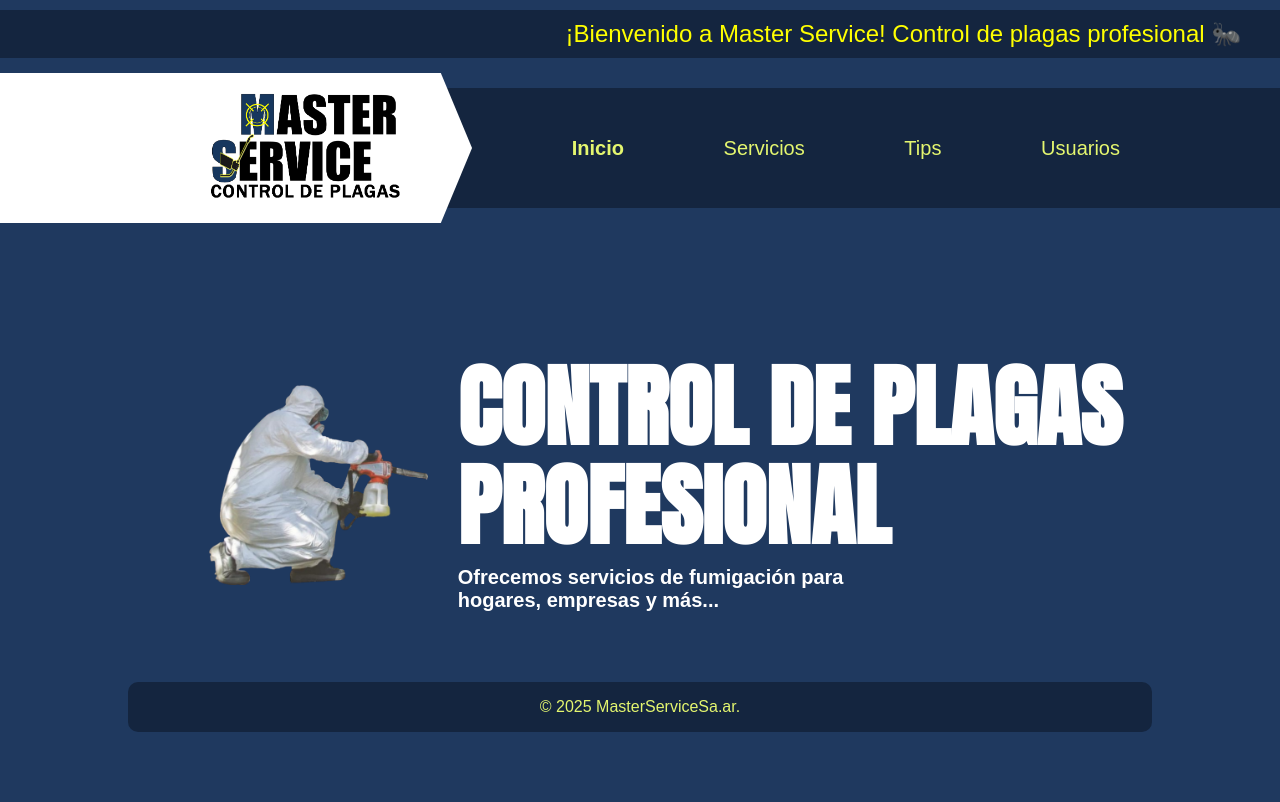
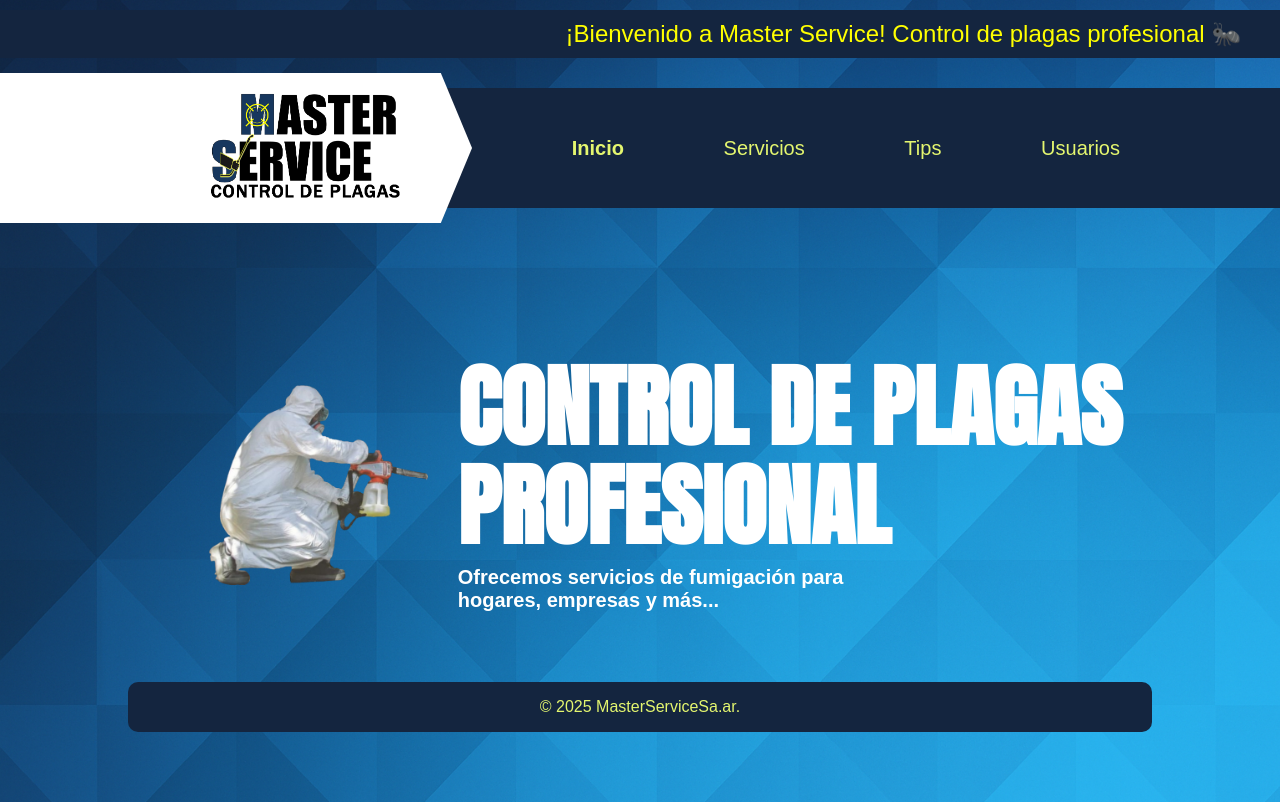
Before and after one commit to JoseMaldonado03/master-service-sa.ar, a Next.js app: page / in a window 1280 px wide. Built offline with nearby package versions, Linux system fonts and the light colour scheme.

Commit message:
Img bacgroun and presentation mediaquery

```diff
--- a/app/globals.css
+++ b/app/globals.css
@@ -24,10 +24,16 @@ body {
 
 body {
   color: var(--color-amarillo);
-  background: var(--color-m);
   font-family: Arial, Helvetica, sans-serif;
   -webkit-font-smoothing: antialiased;
   -moz-osx-font-smoothing: grayscale;
+  background-image: url('/assets/fondo.png');
+  background-size: cover;
+  background-position: center;
+  background-repeat: no-repeat;
+  margin: 0;
+  padding: 0;
+  min-height: 100vh;
 }
 
 * {
--- a/components/presentation/styles.module.css
+++ b/components/presentation/styles.module.css
@@ -1,31 +1,57 @@
 .container {
+  margin-top: 90px;
+  align-items: center;
+
+  @media (min-width: 800px){
   margin-top: 150px;
   display: flex;
   align-items: center;
   justify-content: center;
+  }
 
 }
 
 .fumigador{
+    height: 100px;
+    width: auto;
+    margin-left: 20px;
+
+   @media (min-width: 800px){
    height: 200px;
    width: auto;
    margin-left: 50px;
+   }
 }
 .text{
   display: flex;
   flex-direction: column;
   margin-left: 30px;
+
+
 }
 
 .title{
+  font-size: 50px;
+  color: white;
+  font-family: var(--font-title);
+  line-height: 1.1;
+
+  @media (min-width: 800px){
   color: white;
   font-family: var(--font-title);
   font-size: 90px;
   line-height: 1.1;
+  }
 
 }
 .subtitle{
   color: white;
+  font-size: 10px;
+  margin-top: 10px;
+
+  @media (min-width: 800px){
+  color: white;
   font-size: 20px;
   margin-top: 10px;
+  }
 }
--- a/package.json
+++ b/package.json
@@ -10,6 +10,7 @@
   },
   "dependencies": {
     "next": "15.3.3",
+    "prettier": "^3.5.3",
     "react": "^19.0.0",
     "react-dom": "^19.0.0",
     "react-icons": "^5.5.0"
```
Also changed, not shown: public/assets/fondo.png (added), 1 other file (tests, documents, lock files or other folders).
